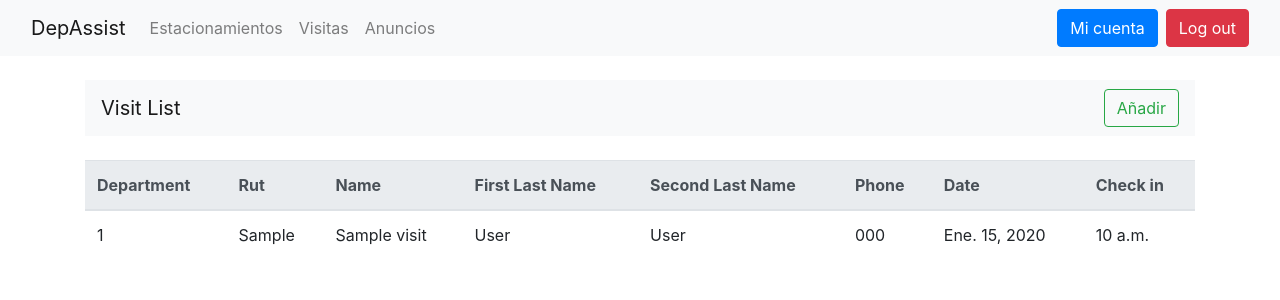
After one commit to DCC-CC4401/2022-1-Grupo-1, a Django app: page /visit/list/ in a window 1280 px wide. The commit adds this page. Shown: the top 300 px of the page. Run offline with Django 3.2, Linux system fonts and the light colour scheme; a user stored in the database is signed in; tables that the repository leaves empty hold one stand-in row (values such as "Sample post").

Commit message:
feat: integrated visit functionality

```diff
--- a/base/templates/base/base.html
+++ b/base/templates/base/base.html
@@ -23,7 +23,7 @@
           <div class="collapse navbar-collapse" id="navbarNavAltMarkup">
             <div class="navbar-nav">
               <a class="nav-link" href="{% url "parking_list" %}">Estacionamientos</a>
-              {% if perms.department.view_visit %}<a class="nav-link" href="{% url "home" %}">Visitas</a>{% endif %}
+              {% if perms.department.view_visit %}<a class="nav-link" href="{% url "visit_list" %}">Visitas</a>{% endif %}
               {% if perms.department.view_announcement %}<a class="nav-link" href="{% url "announcement_list" %}">Anuncios</a>{% endif%}
             </div>
           </div>
--- a/department/forms.py
+++ b/department/forms.py
@@ -10,6 +10,7 @@ class VisitForm(forms.ModelForm):
     class Meta:
         model = Visit
         fields = (
+            "department",
             "rut",
             "name",
             "first_last_name",
--- a/department/models.py
+++ b/department/models.py
@@ -55,9 +55,11 @@ class Visit(models.Model):
         verbose_name = _("visit")
         verbose_name_plural = _("visits")
 
+    def __str__(self):
+        return f"{self.name} {self.first_last_name} {self.second_last_name}"
+
     def get_absolute_url(self):
-        # TODO: change this when detail view available
-        return reverse("home")
+        return reverse("visit_list")
 
 
 class Announcement(models.Model):
@@ -97,7 +99,6 @@ class Announcement(models.Model):
         return short_description
 
     def get_absolute_url(self):
-        # TODO: change this when detail view available
         return reverse("announcement_detail", args=(self.pk,))
 
     def __str__(self):
--- a/department/templates/announcements/includes/announcement_navbar.html
+++ b/department/templates/announcements/includes/announcement_navbar.html
@@ -1,3 +1,4 @@
+{% load i18n %}
 <nav class="navbar navbar-light bg-light">
   <a class="navbar-brand">{{ title }}</a>
   <form class="form-inline">
--- a/department/templates/parking/list.html
+++ b/department/templates/parking/list.html
@@ -1,7 +1,6 @@
 {% extends "base/form.html" %}
 
 {%block content%}
-
 <table class="table">
   <thead class="thead-light">
     <tr>
@@ -34,5 +33,4 @@
       {% endfor %}
   </tbody>
 </table>
-
 {%endblock%}
--- a/department/templates/visits/create.html
+++ b/department/templates/visits/create.html
@@ -1 +1,5 @@
 {% extends "base/form.html" %}
+
+{% block before_form %}
+  {% include "visits/includes/visit_navbar.html" %}
+{% endblock %}
--- /dev/null
+++ b/department/templates/visits/includes/visit_navbar.html
@@ -0,0 +1,13 @@
+{% load i18n %}
+<nav class="navbar navbar-light bg-light">
+  <a class="navbar-brand">{{ title }}</a>
+  <form class="form-inline">
+    {% if add_button %}
+    <a class="btn btn-outline-success my-2 my-sm-0" href="{% url "visit_create" %}">{% trans "Add" %}</a>
+    {% endif %}
+    {% if back_button %}
+    <a class="btn btn-outline-secondary my-2 my-sm-0" href="javascript:history.back()">{% trans "Go back" %}</a>
+    {% endif %}
+  </form>
+</nav>
+<br>
--- /dev/null
+++ b/department/templates/visits/list.html
@@ -0,0 +1,34 @@
+{% extends "base/form.html" %}
+{% load i18n %}
+
+{%block content%}
+{% include "visits/includes/visit_navbar.html" %}
+<table class="table">
+  <thead class="thead-light">
+    <tr>
+      <th scope="col">{% trans "Department" %}</th>
+      <th scope="col">{% trans "Rut" %}</th>
+      <th scope="col">{% trans "Name" %}</th>
+      <th scope="col">{% trans "First Last Name" %}</th>
+      <th scope="col">{% trans "Second Last Name" %}</th>
+      <th scope="col">{% trans "Phone" %}</th>
+      <th scope="col">{% trans "Date" %}</th>
+      <th scope="col">{% trans "Check in" %}</th>
+    </tr>
+  </thead>
+  <tbody>
+      {% for visit in object_list %}
+          <tr>
+              <td>{{ visit.department }}</td>
+              <td>{{ visit.rut }}</td>
+              <td>{{ visit.name }}</td>
+              <td>{{ visit.first_last_name }}</td>
+              <td>{{ visit.second_last_name }}</td>
+              <td>{{ visit.phone }}</td>
+              <td>{{ visit.date }}</td>
+              <td>{{ visit.check_in }}</td>
+          </tr>
+      {% endfor %}
+  </tbody>
+</table>
+{%endblock%}
--- a/department/urls.py
+++ b/department/urls.py
@@ -9,6 +9,11 @@ visit_urlpatterns = [
         "create/",
         views.VisitCreateView.as_view(),
         name="visit_create",
+    ),
+    path(
+        "list/",
+        views.VisitListView.as_view(),
+        name="visit_list",
     ),
 ]
 
--- a/department/views/__init__.py
+++ b/department/views/__init__.py
@@ -6,6 +6,7 @@ from .announcement_views import AnnouncementUpdateView
 from .parking_views import ParkingListView
 from .parking_views import ParkingUpdateView
 from .visit_views import VisitCreateView
+from .visit_views import VisitListView
 
 __all__ = (
     "AnnouncementCreateView",
@@ -13,7 +14,8 @@ __all__ = (
     "AnnouncementDetailView",
     "AnnouncementListView",
     "AnnouncementUpdateView",
-    "VisitCreateView",
     "ParkingListView",
     "ParkingUpdateView",
+    "VisitCreateView",
+    "VisitListView",
 )
--- a/department/views/visit_views.py
+++ b/department/views/visit_views.py
@@ -1,10 +1,33 @@
+# django
+from django.utils.translation import gettext as _
+
 from base.views import BaseCreateView
+from base.views import BaseListView
 from department.forms import VisitForm
+from department.models import Visit
 
 
 class VisitCreateView(BaseCreateView):
-    title = "Nueva Visita"
+    title = _("New visit")
     template_name = "visits/create.html"
     form_class = VisitForm
     login_required = True
     permission_required = ("department.add_visit",)
+
+    def get_context_data(self, **kwargs):
+        context = super().get_context_data(**kwargs)
+        context["back_button"] = True
+        return context
+
+
+class VisitListView(BaseListView):
+    model = Visit
+    title = _("Visit List")
+    template_name = "visits/list.html"
+    login_required = True
+    permission_required = ("department.view_visit",)
+
+    def get_context_data(self, **kwargs):
+        context = super().get_context_data(**kwargs)
+        context["add_button"] = True
+        return context
```
Lines whose indentation alone changed are shown as unchanged.
